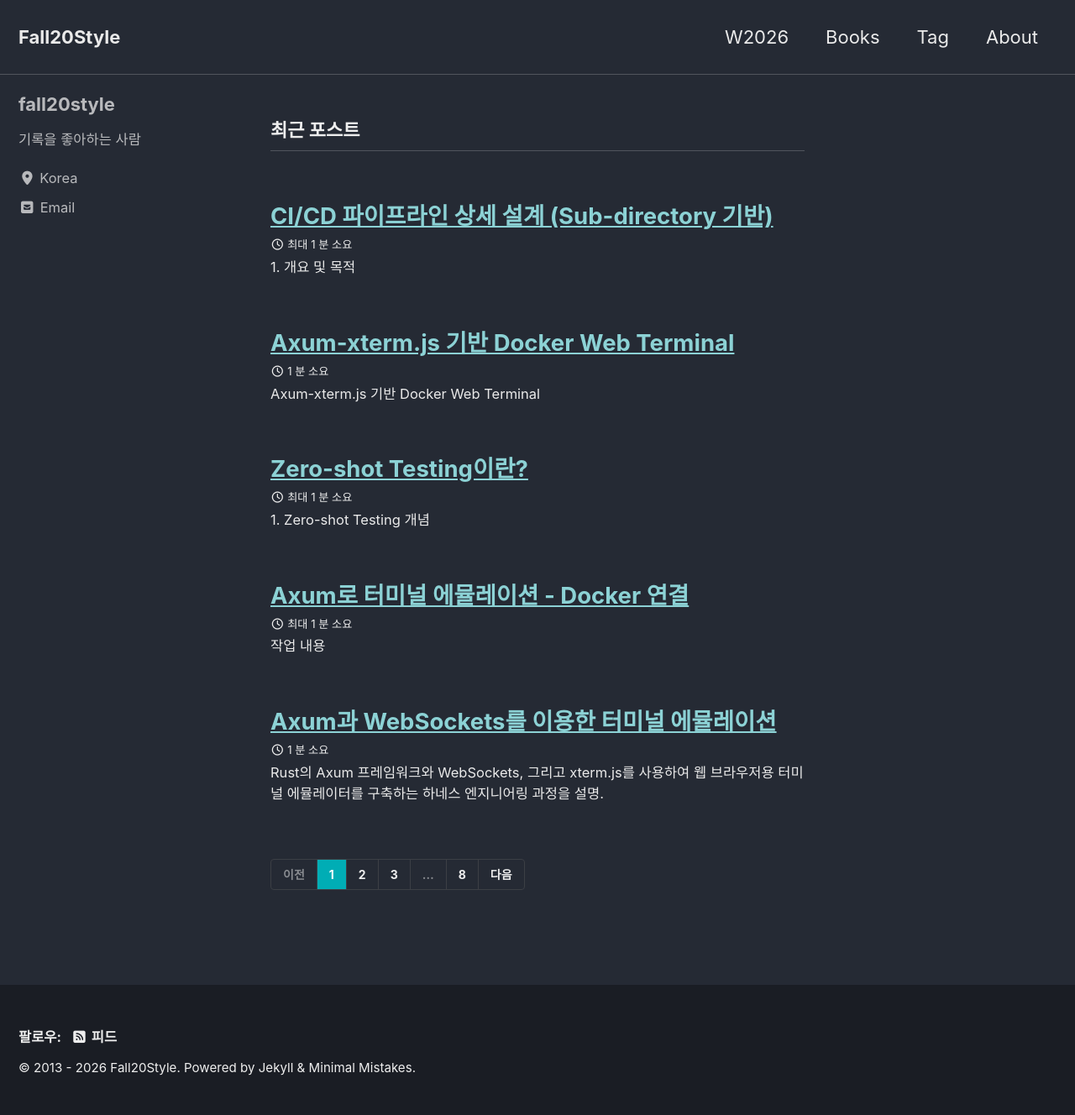
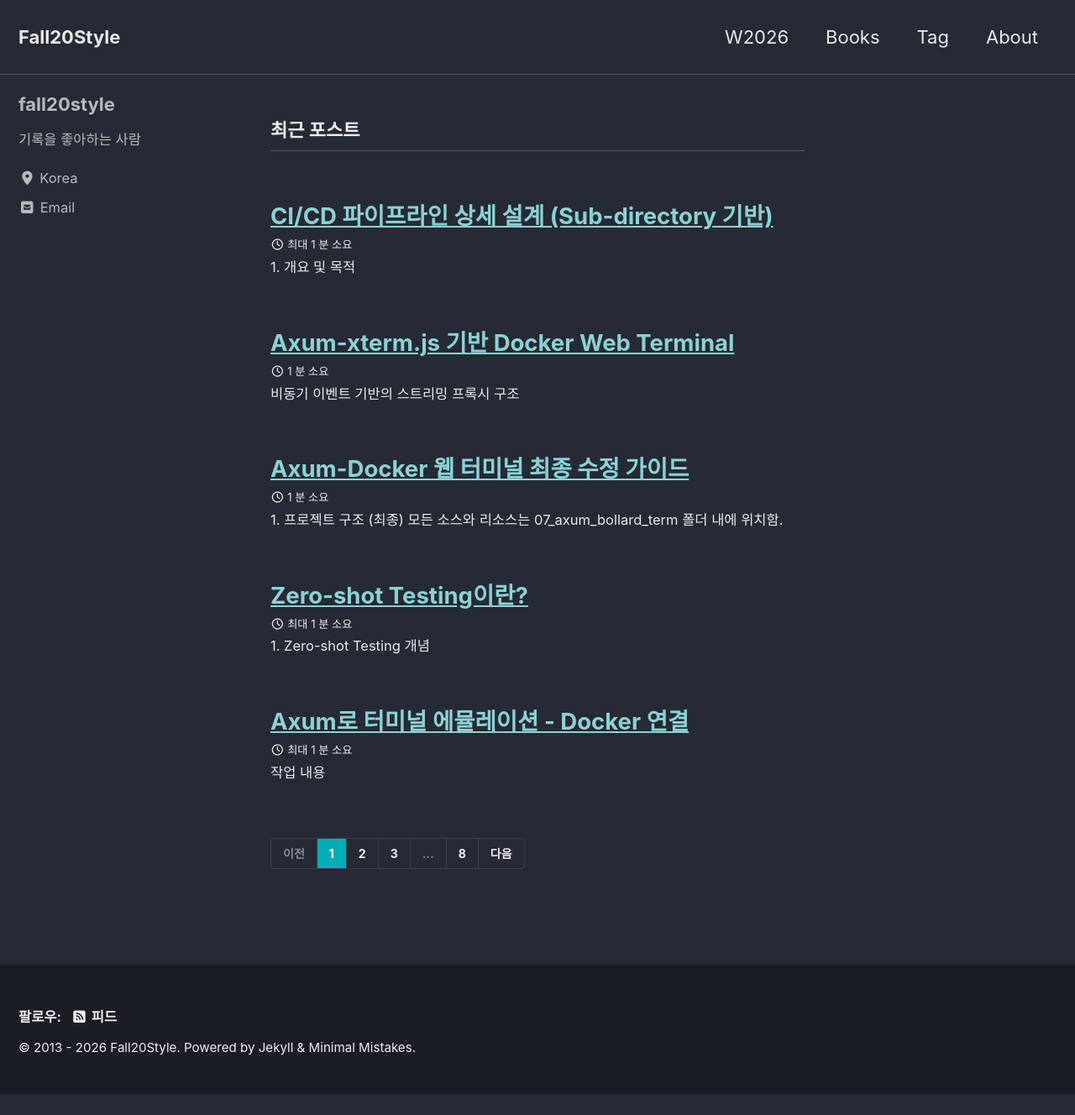
Before and after one commit to fall20style/fall20style.github.io, a Jekyll site: the page built from index.html, in a window 1280 px wide. Shown: the whole page at 84% size. Built offline with Jekyll 4.4.1, drawn with Linux system fonts in a browser that asks for light colours; cached includes are drawn as plain includes; the list of posts is cut into pages by our own code; after the commit the page ends 1303 px from its top, so only the background shows below that; part of the change alters nothing that is shown.

````diff
--- a/W2026.md
+++ b/W2026.md
@@ -12,7 +12,10 @@ description: desc가 여기에
 ---
 
 ### 2026.04월
-- [X] 2026.04.04 axum으로 linux terminal을 emulatio하는 web 구성 (Harness Engineering)
+
+- [X] 2026.04.05 Axum-xterm.js 기반 Docker Web Terminal - CI/CD 구성 (github workflows)
+- [X] 2026.04.05 Axum-xterm.js 기반 Docker Web Terminal
+- [X] 2026.04.04 axum으로 linux terminal을 emulation하는 web 구성 (Harness Engineering)
 - [X] 2026.04.03 axum으로 static web site (Harness Engineering)
 - [X] 2026.04.03 axum으로 GET/POST
 - [X] 2026.04.03 Git Pull Request를 내려받아 Review -> Patch 작성 harness 구성
--- /dev/null
+++ b/_posts/2026-04-05-axum-xterm-with-docker-cicd-debug.md
@@ -0,0 +1,76 @@
+---
+title: Axum-Docker 웹 터미널 최종 수정 가이드
+layout: single
+author_profile: true
+read_time: true
+comments: true
+share: true
+related: true
+popular: true
+tags:
+  - axum
+  - Rust
+  - pty
+  - xterm.js
+categories:
+toc: true
+toc_sticky: true
+toc_label: 목차
+description: desc가 여기에
+---
+
+### 1. 프로젝트 구조 (최종)
+모든 소스와 리소스는 07_axum_bollard_term 폴더 내에 위치함.
+
+07_axum_bollard_term/
+├── Cargo.toml
+├── Dockerfile           # nightly 이미지 및 경로 수정됨
+└── src/
+    ├── main.rs          # 0.0.0.0 바인딩 수정됨
+    ├── index.html       # xterm.js 로컬 호출 수정됨
+    ├── xterm.js         # wget으로 다운로드 완료함
+    └── xterm.css        # wget으로 다운로드 완료함
+
+### 2. 주요 코드 수정 사항
+
+### 2.1. Backend (src/main.rs)
+
+* 네트워크 바인딩: 도커 내부에서 외부 접속을 허용하도록 127.0.0.1에서 0.0.0.0으로 변경함.
+
+```
+// [수정] 127.0.0.1 -> 0.0.0.0let addr = std::net::SocketAddr::from(([0, 0, 0, 0], 3000));
+```
+
+* 리소스 포함: include_str! 매크로를 사용하여 HTML/JS/CSS를 바이너리에 직접 내장함.
+
+### 2.2. Frontend (src/index.html)
+
+* 라이브러리 로드: CDN 타임아웃 문제를 해결하기 위해 로컬 경로(/xterm.js)로 호출함.
+* 초기 프롬프트: 접속 즉시 \n(Enter)을 전송하여 bash 프롬프트가 즉시 뜨도록 보정함.
+
+### 3. Docker 환경 최적화 (Dockerfile)
+
+* Build Stage: rustlang/rust:nightly-bookworm을 사용하여 최신 Cargo.lock (v4) 및 Edition 2024 이슈 해결함.
+* Run Stage: debian:bookworm-slim을 사용하여 실행 파일명을 my-docker-term으로 정확히 일치시켜 복사함.
+* 권한 부여: chmod +x 및 절대 경로 ENTRYPOINT로 실행 안정성 확보함.
+
+### 4. CI/CD 파이프라인 (ci-cd.yml)
+
+* 서브 디렉터리 타겟팅: working-directory와 context를 07_axum_bollard_term으로 고정하여 빌드 오류 방지함.
+* GitHub Packages (GHCR): 빌드 성공 시 자동으로 도커 이미지를 업로드하도록 구성함.
+
+### 5. 최종 실행 프로세스 (중요)
+
+서버를 띄울 때 아래 순서를 지켜야 함.
+
+1. 대상 컨테이너 가동: `docker run -d --name my_terminal ubuntu sleep infinity`
+2. 도커 소켓 권한: `sudo chmod 666 /var/run/docker.sock`
+3. 이미지 갱신: `docker pull ghcr.io/fall20style/rust_prep:latest`
+4. 서버 컨테이너 실행:
+
+```
+   docker run -d -p 3000:3000 \
+     -v /var/run/docker.sock:/var/run/docker.sock \
+     --name my-web-terminal \
+     ghcr.io/fall20style/rust_prep:latest
+```
--- a/_posts/2026-04-05-axum-xterm-with-docker.md
+++ b/_posts/2026-04-05-axum-xterm-with-docker.md
@@ -18,8 +18,6 @@ toc_sticky: true
 toc_label: 목차
 description: desc가 여기에
 ---
-
-## Axum-xterm.js 기반 Docker Web Terminal
 
 - 비동기 이벤트 기반의 스트리밍 프록시 구조
 
````
